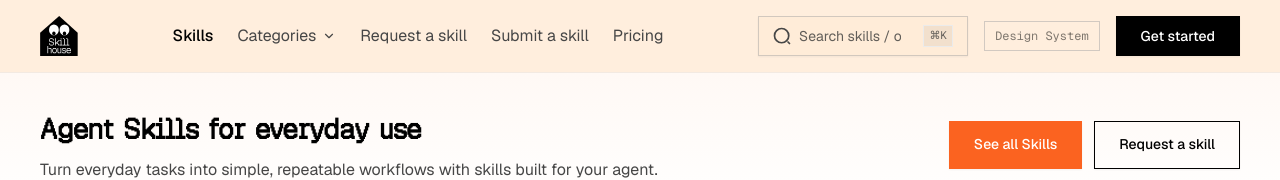
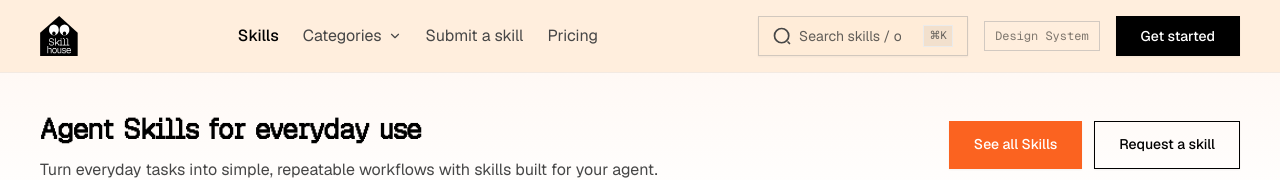
Before and after one commit to Cannon-Leo/Skillhouse, a Next.js app: page / in a window 1280 px wide. Shown: the top 180 px of the page. Built offline with nearby package versions, Linux system fonts and the light colour scheme.

Commit message:
fix(nav): keep Request a Skill exclusively in mobile menu drawer and remove from desktop top bar per Figma 760:12762

```diff
--- a/src/components/features/NavBar.tsx
+++ b/src/components/features/NavBar.tsx
@@ -196,14 +196,6 @@ export const NavBar: React.FC<NavBarProps> = ({
               </>
             )}
           </div>
-
-          <button
-            type="button"
-            className={styles.navItem}
-            onClick={() => (onRequestSkill ? onRequestSkill() : alert("Request a skill"))}
-          >
-            Request a skill
-          </button>
 
           <button
             type="button"
```
Also changed, not shown: 1 other file (tests, documents, lock files or other folders).
